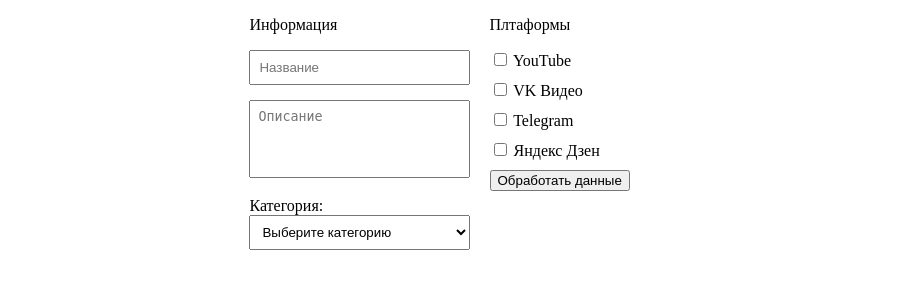
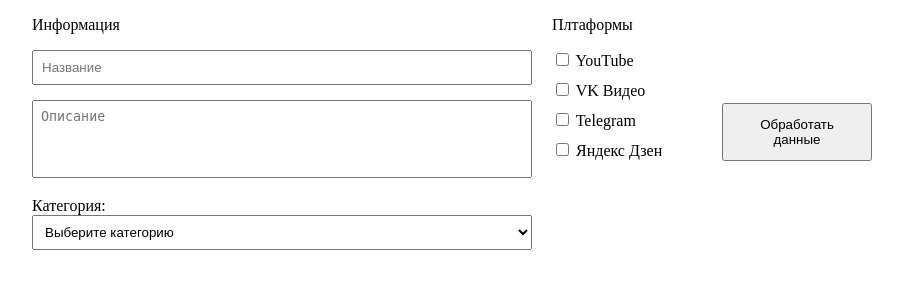
Before and after one commit to KvoERR/MultiLoaderWeb, a Flask app: page / in a window 1280 px wide. Shown: the part 128-428 px from the top of the page, without its empty margins (188-1091 px from the left). Run offline with Flask 3, Linux system fonts and the light colour scheme.

Commit message:
base forms

```diff
--- a/app.py
+++ b/app.py
@@ -1,4 +1,5 @@
 from flask import Flask, render_template, request, jsonify
+import controller
 
 
 app = Flask(__name__)
--- a/static/css/style.css
+++ b/static/css/style.css
@@ -5,13 +5,7 @@ header {
     padding: 20px 0;
     background-color: orange; /* опционально */
 }
-main form {
-    display: flex;
-    flex-direction: column;
-    gap: 20px;
-    justify-content: center;
-    align-items: center;
-}
+
 .form-container {
     display: flex;
     gap: 20px;
@@ -20,11 +14,18 @@ main form {
 }
 
 .video-info {
-    flex: 0 1 400px;
+    flex: 0 1 500px;
 }
 
 .platforms {
-    flex: 0 1 300px;
+    flex: 0 1 150px;
+}
+
+button {
+    flex: 0 1 150px;
+    /*display: block;*/
+    margin: auto 0 auto 0; /* ← auto по бокам центрирует */
+    padding: 12px 24px;
 }
 
 .form-group {
@@ -44,6 +45,15 @@ main form {
     margin-bottom: 10px;
 }
 
+
+
+.result {
+    width: 100%;
+    max-width: 600px;
+    margin: 20px auto 0 auto;
+    text-align: center;
+}
+
 /* Адаптивность
 @media (max-width: 768px) {
     .form-container {
--- a/templates/base.html
+++ b/templates/base.html
@@ -54,12 +54,11 @@
                     <label>
                         <input type="checkbox" name="platforms" value="yandex"> Яндекс Дзен
                     </label>
-                    <button type="button" onclick="submitForm()">Обработать данные</button>
+
                 </div>
+                <button type="button" onclick="submitForm()">Обработать данные</button>
             </div>
-
         </form>
-
         <div id="result" class="result"></div>
     </div>
     </main>
--- a/utils/YouTube.py
+++ b/utils/YouTube.py
@@ -7,11 +7,12 @@ from googleapiclient.discovery import build
 from googleapiclient.http import MediaFileUpload
 from traitlets import This
 
-class YouTubeVideoUploader:
+class VideoUploader:
     # Настройки OAuth 2.0
     SCOPES = ['https://www.googleapis.com/auth/youtube.upload']
     CLIENT_SECRETS_FILE = 'client_secret.json'  # Файл с учетными данными OAuth 2.0
 
+    @staticmethod
     def get_authenticated_service(self):
         #Аутентификация и создание сервиса YouTube
         creds = None
@@ -36,6 +37,7 @@ class YouTubeVideoUploader:
 
         return build('youtube', 'v3', credentials=creds)
 
+    @staticmethod
     def upload_video(self, video_file, title, description, category_id="22", privacy_status="private", tags=None):
         # Создаем сервис YouTube
         youtube = self.authenticated_service()
```
Also changed, not shown: controller.py (added, +11 -0 lines).
